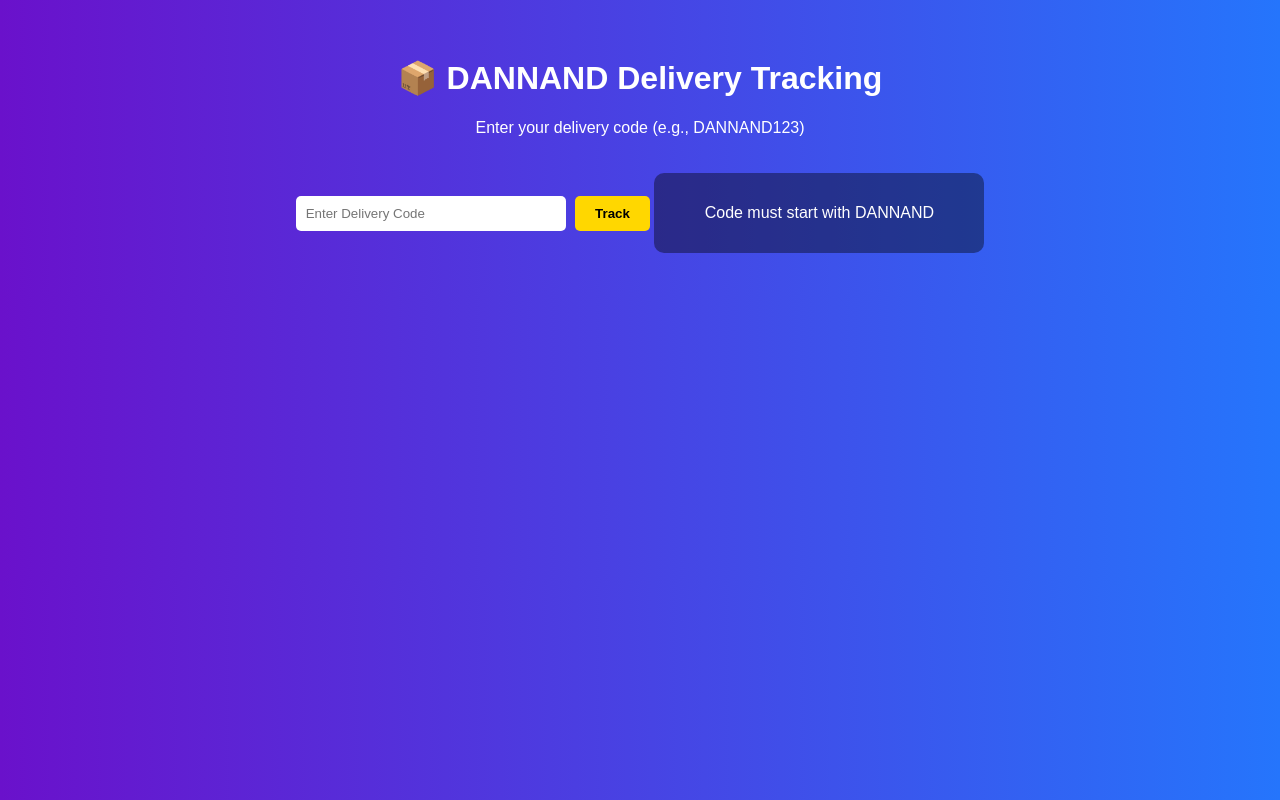
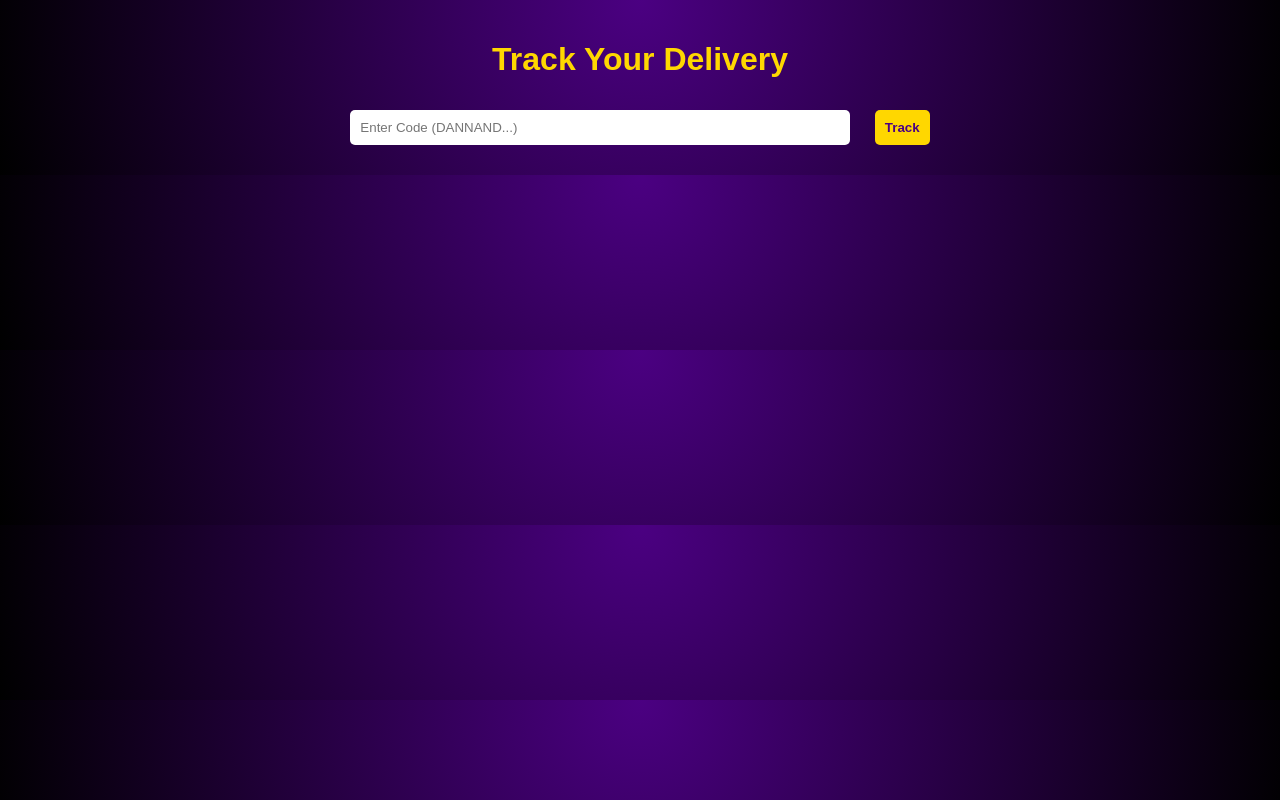
Before and after one commit to officialsudiptachatterjee/delivery-tracking, a plain HTML site: page track/index.html in a window 1280 px wide. Both pictures are taken after a click on the button "Track". Drawn offline with Linux system fonts and the light colour scheme; files that its build step writes are made by us from their sources.

Commit message:
Update index.html

```diff
--- a/track/index.html
+++ b/track/index.html
@@ -1,98 +1,58 @@
 <!DOCTYPE html>
-<html lang="en">
+<html>
 <head>
   <meta charset="UTF-8">
-<meta name="viewport" content="width=device-width, initial-scale=1.0">
-<title>DANNAND Delivery Tracker</title>
-<style>
-  body {
-    font-family: Arial, sans-serif;
-    background: linear-gradient(to right, #6a11cb, #2575fc);
-    color: white;
-    text-align: center;
-    padding: 30px;
-  }
-  input {
-    padding: 10px;
-    border: none;
-    border-radius: 5px;
-    margin-top: 10px;
-    width: 250px;
-  }
-  button {
-    padding: 10px 20px;
-    background: gold;
-    border: none;
-    border-radius: 5px;
-    margin-left: 5px;
-    cursor: pointer;
-    font-weight: bold;
-  }
-  .card {
-    background: rgba(0, 0, 0, 0.4);
-    padding: 15px;
-    margin-top: 20px;
-    border-radius: 10px;
-    display: inline-block;
-    min-width: 300px;
-  }
-</style>
+  <title>Delivery Tracking</title>
+  <link rel="stylesheet" href="assets/style.css">
+  <script src="https://www.gstatic.com/firebasejs/8.10.0/firebase-app.js"></script>
+  <script src="https://www.gstatic.com/firebasejs/8.10.0/firebase-firestore.js"></script>
+  <script src="https://www.gstatic.com/firebasejs/8.10.0/firebase-messaging.js"></script>
+  <script src="assets/app.js"></script>
 </head>
 <body>
-
-<h1>📦 DANNAND Delivery Tracking</h1>
-<p>Enter your delivery code (e.g., DANNAND123)</p>
-
-<input type="text" id="searchCode" placeholder="Enter Delivery Code">
-<button onclick="searchDelivery()">Track</button>
-
-<div id="result" class="card">
-  <p>Enter your code to see delivery details.</p>
+  <div class="container">
+    <h1>Track Your Delivery</h1>
+    <input type="text" id="trackingCode" placeholder="Enter Code (DANNAND...)">
+    <button onclick="trackDelivery()">Track</button>
+    <div id="result"></div>
   </div>
 
-<!-- Firebase SDK -->
-<script src="https://www.gstatic.com/firebasejs/10.12.2/firebase-app.js"></script>
-<script src="https://www.gstatic.com/firebasejs/10.12.2/firebase-firestore.js"></script>
+  <script>
+    function trackDelivery() {
+      const code = document.getElementById('trackingCode').value.trim();
+      if (!code) return alert('Enter a valid tracking code');
 
-<script>
-  // Firebase Config
-  const firebaseConfig = {
-    apiKey: "AIzaSyAcXYf4tCPSqgoetSFWM_Tle59fl6LzXv8",
-    authDomain: "dannanddelivery.firebaseapp.com",
-    projectId: "dannanddelivery",
-    storageBucket: "dannanddelivery.firebasestorage.app",
-    messagingSenderId: "126272613634",
-    appId: "1:126272613634:web:311a99b5a6f48b8671661b",
-    measurementId: "G-6EDB7ERF0C"
-  };
-
-  // Init
-  const app = firebase.initializeApp(firebaseConfig);
-  const db = firebase.firestore();
-
-  function searchDelivery() {
-    const code = document.getElementById('searchCode').value.trim();
-    if (!code.startsWith("DANNAND")) {
-      document.getElementById('result').innerHTML = `<p>Code must start with DANNAND</p>`;
-      return;
-    }
-    db.collection("deliveries").doc(code).onSnapshot((doc) => {
+      db.collection('deliveries').doc(code).onSnapshot(doc => {
         if (doc.exists) {
-        const d = doc.data();
+          const data = doc.data();
           document.getElementById('result').innerHTML = `
-          <h3>${d.username}</h3>
-          <p>📍 ${d.address}</p>
-          <p>📦 Quantity: ${d.quantity}</p>
-          <p>💰 Billing: ₹${d.billing}</p>
-          <p>💳 Type: ${d.type}</p>
-          <p>⏳ ETA: ${d.eta}</p>
-          <p>🚚 Status: ${d.status}</p>
+            <h3>Status: ${data.status}</h3>
+            <p><strong>Name:</strong> ${data.name}</p>
+            <p><strong>Address:</strong> ${data.address}</p>
+            <p><strong>Quantity:</strong> ${data.quantity}</p>
+            <p><strong>Billing:</strong> ₹${data.billing}</p>
+            <p><strong>Type:</strong> Prepaid</p>
+            <p><strong>ETA:</strong> ${data.eta}</p>
           `;
         } else {
-        document.getElementById('result').innerHTML = `<p>No delivery found.</p>`;
+          document.getElementById('result').innerHTML = "No delivery found.";
         }
       });
     }
+
+    // Request push notifications
+    Notification.requestPermission().then(permission => {
+      if (permission === 'granted') {
+        messaging.getToken({ vapidKey }).then(token => {
+          console.log("Push Token:", token);
+          // Store token for push notifications (if needed)
+        });
+      }
+    });
+
+    messaging.onMessage(payload => {
+      alert(`Notification: ${payload.notification.title}\n${payload.notification.body}`);
+    });
   </script>
 </body>
 </html>
```
Lines whose indentation alone changed are shown as unchanged.
